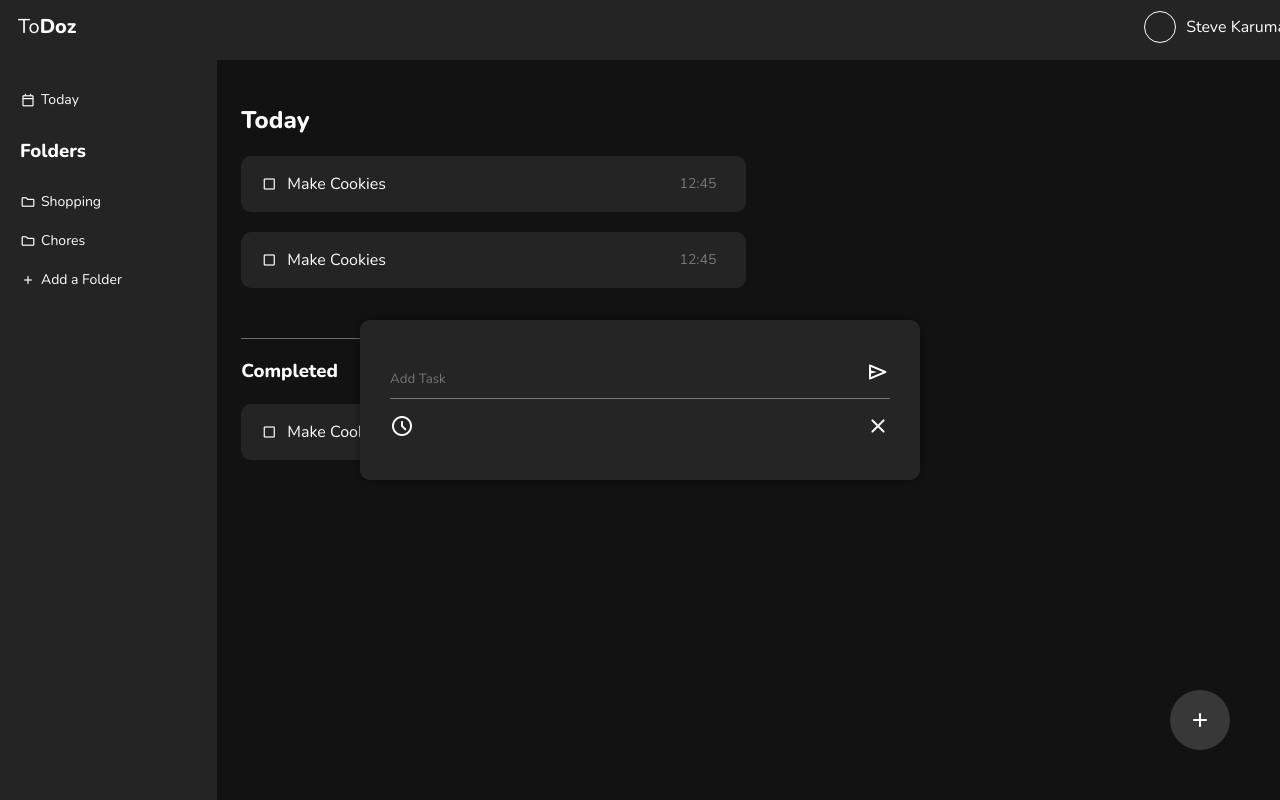
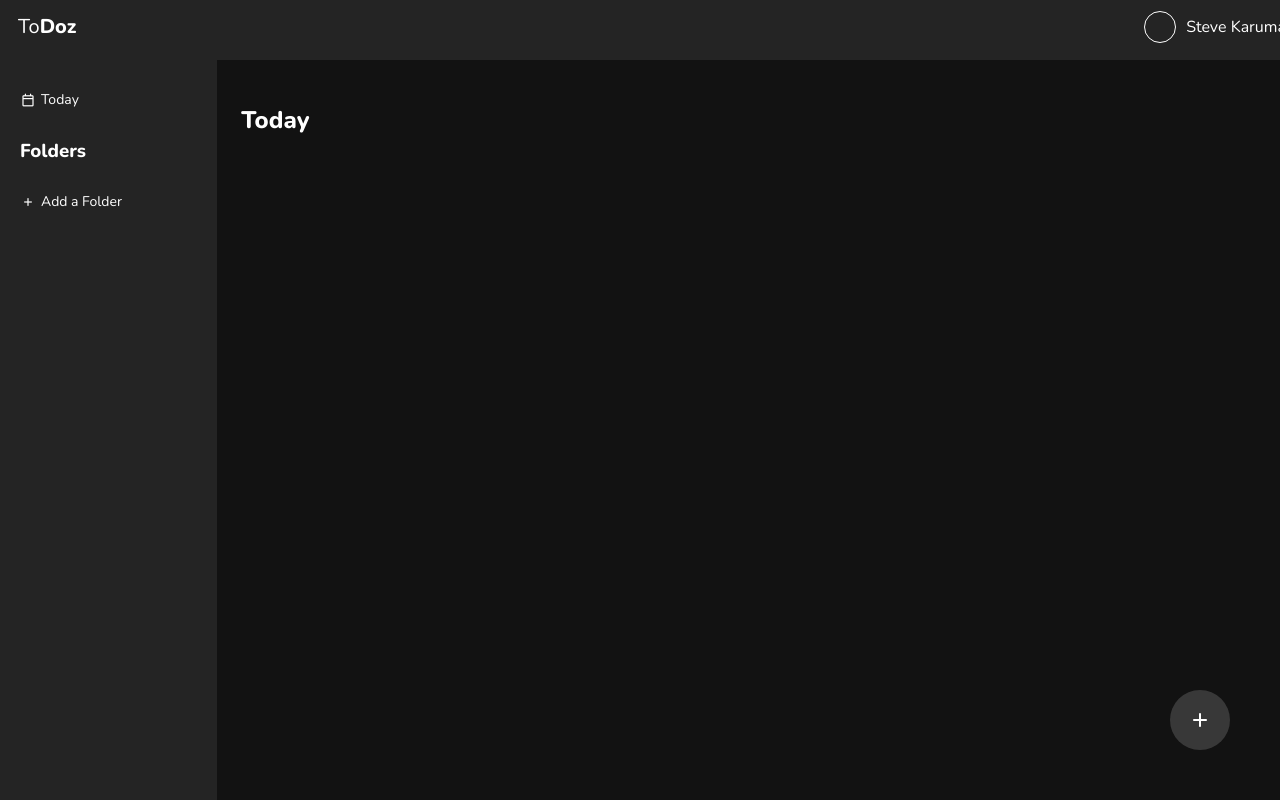
Before and after one commit to Karuma46/todoz, a React (Create React App) app: page / in a window 1280 px wide. Built offline with nearby package versions, Linux system fonts and the light colour scheme.

Commit message:
Added functiionality to create tasks, folders, complete tasks.

```diff
--- a/package.json
+++ b/package.json
@@ -12,6 +12,8 @@
     "react-dom": "^18.2.0",
     "react-router-dom": "^6.3.0",
     "react-scripts": "5.0.1",
+    "underscore": "^1.13.4",
+    "uuid": "^8.3.2",
     "web-vitals": "^2.1.4"
   },
   "scripts": {
--- a/src/App.js
+++ b/src/App.js
@@ -7,7 +7,7 @@ const App = () => {
     <div className="App">
       <Router>
         <Routes>
-          <Route path="/" element={<Home />} />
+          <Route path="*" element={<Home />} />
         </Routes>
       </Router>
     </div>
--- a/src/components/header/index.jsx
+++ b/src/components/header/index.jsx
@@ -1,3 +1,4 @@
+import { Link } from "react-router-dom";
 import "./styles.scss";
 
 const Header = () =>{
@@ -7,7 +8,9 @@ const Header = () =>{
         <div className="col-12 header">
           <div className="d-flex justify-content-between">
             <div className="logo">
-              <h1> <span>To</span>Doz</h1>
+              <Link to="/">
+                <h1> <span>To</span>Doz</h1>
+              </Link>
             </div>
 
             <div className="avatar d-flex">
--- a/src/components/sidebar/index.jsx
+++ b/src/components/sidebar/index.jsx
@@ -1,27 +1,69 @@
+import { useState, useEffect } from "react";
+import { Link, useParams } from "react-router-dom";
 import "./styles.scss";
 
 const Sidebar = () =>{
+  let {folder} = useParams()
+  const [folders, setFolders] = useState([])
+  const [showAddFolderForm, setShowAddFolderForm] = useState(false)
+  const [newFolder, setNewFolder] = useState({
+    name: ''
+  })
+
+  const handleNewFolder = () => {
+    folders.push(newFolder)
+    localStorage.setItem('folders', JSON.stringify(folders))
+    setShowAddFolderForm(false)
+    setNewFolder({
+      name: ''
+    })
+  }
+
+  useEffect(() => {
+    var getFolders = JSON.parse(localStorage.getItem('folders'))
+    if(getFolders){
+      setFolders(getFolders)
+    }
+  },[])
+
+
   return(
     <>
       <div className="sidebar">
+        <Link to="/">
           <div className="sidebarItem">
             <span className="material-symbols-rounded">Calendar_Today</span> Today
           </div>
+        </Link>
         <div className="foldersHeader">
           <h3>Folders</h3>
         </div>
+        {
+          folders.length > 0 && folders.map(f => (
+            <Link to={`/tasks/${f.name}`} key={`${f.name}`}>
+              <div className={`sidebarItem ${folder === f.name && 'active'}`}>
+                <span className="material-symbols-rounded">Folder</span> {f.name}
+              </div>
+            </Link>
+          ))
+        }
 
+        {
+          showAddFolderForm &&
             <div className="sidebarItem">
-          <span className="material-symbols-rounded">Folder</span> Shopping
+              <div className="inputGroup">
+                <input type="text" value={newFolder.name} placeholder="Folder Name" onChange={(e) => setNewFolder({...newFolder, name: e.target.value})}  />
+                <span className="material-symbols-rounded" onClick={handleNewFolder}>Send</span>
               </div>
+            </div>
+        }
 
-        <div className="sidebarItem">
-          <span className="material-symbols-rounded">Folder</span> Chores
-        </div>
-
-        <div className="sidebarItem">
+        {
+          !showAddFolderForm &&
+          <div className="sidebarItem" onClick={() => setShowAddFolderForm(true)}>
             <span className="material-symbols-rounded">add</span> Add a Folder
           </div>
+        }
 
       </div>
     </>
--- /dev/null
+++ b/src/functions/datetime.js
@@ -0,0 +1,16 @@
+var months = ['Jan', 'Feb', 'Mar', 'Apr', 'May', 'Jun', 'Jul', 'Sep', 'Oct', 'Nov', 'Dec']
+
+function FormatTime(str){
+  var d = new Date(str)
+  var now = new Date()
+
+  if(now.getMonth() == d.getMonth() && now.getDate() == d.getDate()){
+    var res = `  ${d.getHours()}:${`${d.getMinutes()}`.padStart(2,0)}`
+  } else {
+    var res = `${months[d.getMonth()]} ${`${d.getDate()}`.padStart(2,0)}`
+  }
+
+  return res
+}
+
+module.exports = {FormatTime}
--- a/src/pages/home.jsx
+++ b/src/pages/home.jsx
@@ -1,6 +1,6 @@
 import Header from "components/header";
 import Sidebar from "components/sidebar";
-import AddTaskForm from "./parts/addTaskForm";
+import { Route, Routes } from "react-router-dom";
 import Tasks from "./tasks";
 
 const Home = () =>{
@@ -18,12 +18,13 @@ const Home = () =>{
             <Sidebar />
           </div>
           <div className="col-10 p-0">
-            <Tasks />
+            <Routes>
+              <Route path="/" element={<Tasks />} />
+              <Route path="/tasks/:folder" element={<Tasks />} />
+            </Routes>
           </div>
         </div>
       </div>
-
-      <AddTaskForm />
     </>
   )
 }
--- a/src/pages/parts/addTaskForm.jsx
+++ b/src/pages/parts/addTaskForm.jsx
@@ -1,16 +1,67 @@
+import { useState, useEffect } from "react"
 import "./styles.scss"
+import { v4 as uuidv4 } from 'uuid';
 
 const AddTaskForm = () => {
+  const [newTask, setNewTask] = useState({
+    name: '',
+    datetime: '',
+    completed: false,
+    folder: '',
+    uuid: uuidv4()
+  });
+  const [folders, setFolders] = useState([])
+
+  const handleSubmit = () => {
+    var tasks = JSON.parse(localStorage.getItem('tasks'))
+    if (tasks){
+      tasks.push(newTask);
+    } else {
+      tasks = []
+      tasks.push(newTask)
+    }
+    localStorage.setItem('tasks', JSON.stringify(tasks))
+    setNewTask({
+      name: '',
+      datetime: '',
+      completed: false,
+      folder: '',
+      uuid: uuidv4()
+    })
+  }
+
+  useEffect(() => {
+    var getFolders = JSON.parse(localStorage.getItem('folders'))
+    if(getFolders){
+      setFolders(getFolders)
+    }
+  },[])
+
   return (
     <>
       <div id="addTaskForm">
         <div className="inputGroup">
-          <input type="text" placeholder="Add Task" />
-          <span className="material-symbols-rounded">Send</span>
+          <input type="text" value={newTask.name} placeholder="Add Task" onChange={(e) => setNewTask({...newTask, name: e.target.value})} />
+          <span className="material-symbols-rounded" onClick={handleSubmit}>Send</span>
         </div>
         <div className="taskOptions">
-          <span className="material-symbols-rounded">schedule</span>
-          <span className="material-symbols-rounded">close</span>
+          <div className="inputGroup">
+            <input type="datetime-local" id="datetime" value={newTask.datetime} onChange={(e) => setNewTask({...newTask, datetime:e.target.value})}  />
+            {/* <label htmlFor="datetime">
+              <span className="material-symbols-rounded">schedule</span>
+            </label> */}
+          </div>
+
+          <div className="inputGroup">
+            <select name="" id="" onChange={(e) => setNewTask({...newTask, folder: e.target.value})}>
+              <option>Pick a folder</option>
+              {
+                folders.length > 0 && folders.map(folder => (
+                  <option value={`${folder.name}`}>{folder.name}</option>
+                ))
+              }
+            </select>
+          </div>
         </div>
       </div>
     </>
--- a/src/pages/styles.scss
+++ b/src/pages/styles.scss
@@ -23,6 +23,12 @@
   cursor: pointer;
 }
 
+.completedTask{
+  p.taskname{
+    text-decoration: line-through;
+  }
+}
+
 .completed_tasks{
   width: 500px;
   margin-top: 50px;
--- a/src/pages/tasks.jsx
+++ b/src/pages/tasks.jsx
@@ -1,38 +1,92 @@
+import { useState, useEffect } from "react"
+import { useParams } from "react-router-dom"
+import AddTaskForm from "./parts/addTaskForm"
+import _ from "underscore"
 import "./styles.scss"
+import { FormatTime } from "functions/datetime"
 
 const Tasks = () =>{
+  let {folder} = useParams()
+  const [reload, setReload] = useState('')
+  const [tasks, setTasks] = useState([])
+  const [completedTasks, setCompletedTasks] = useState([])
+  const [showAddTaskForm, setShowAddTaskForm] = useState(false)
+
+  const handleCompleteTask = (uuid, bool) => {
+    const getTasks = JSON.parse(localStorage.getItem('tasks'))
+    var task = _.find(getTasks, (t) => { return t.uuid === uuid})
+    var newtasks = _.filter(getTasks, (t) => {return t.uuid !== uuid})
+    newtasks.push({...task, completed: bool})
+    localStorage.setItem('tasks', JSON.stringify(newtasks))
+    setReload(Math.random())
+  }
+
+  useEffect(() => {
+    const getTasks = JSON.parse(localStorage.getItem('tasks'))
+    if(getTasks){
+      if(folder){
+        setTasks([..._.where(getTasks, {folder: folder, completed: false})])
+        setCompletedTasks([..._.where(getTasks, {folder: folder, completed: true})])
+      } else {
+        setTasks([..._.where(getTasks, {completed: false})])
+        setCompletedTasks([..._.where(getTasks, {completed: true})])
+      }
+    }
+  },[folder, reload])
+
   return (
     <>
       <div className="tasksContainer p-4">
-        <h2>Today</h2>
+
+        <h2>
+          {folder && folder}
+          {!folder && 'Today'}
+        </h2>
 
         <div className="tasks">
-          <div className="task">
-            <span className="material-symbols-rounded">check_box_outline_blank</span>
-            <p className="taskname">Make Cookies</p>
-            <p className="timestamp">12:45</p>
-          </div>
-
-          <div className="task">
-            <span className="material-symbols-rounded">check_box_outline_blank</span>
-            <p className="taskname">Make Cookies</p>
-            <p className="timestamp">12:45</p>
-          </div>
+          {
+            tasks.length > 0 && tasks.map(task => (
+              <div className="task" key={`${task.uuid}`}>
+                <span className="material-symbols-rounded" onClick={() => {handleCompleteTask(task.uuid, true)}}>
+                  {task.completed && 'check_box'}
+                  {!task.completed && 'check_box_outline_blank'}
+                </span>
+                <p className="taskname">{task.name}</p>
+                <p className="timestamp">{FormatTime(task.datetime)}</p>
+              </div>
+            ))
+          }
         </div>
 
+        {
+          completedTasks.length > 0 &&
         <div className="completed_tasks">
-          <h3>Completed</h3>
-          <div className="task completed">
-            <span className="material-symbols-rounded">check_box_outline_blank</span>
-            <p className="taskname">Make Cookies</p>
-            <p className="timestamp">12:45</p>
+          <h4>Completed</h4>
+            {
+              completedTasks.map(task => (
+              <div className={`task ${task.completed && 'completedTask'}`}>
+                <span className="material-symbols-rounded" onClick={() => {handleCompleteTask(task.uuid, false)}}>
+                  {task.completed && 'check_box'}
+                  {!task.completed && 'check_box_outline_blank'}
+                </span>
+                <p className="taskname">{task.name}</p>
+                <p className="timestamp">{FormatTime(task.datetime)}</p>
+              </div>
+            ))
+          }
           </div>
-        </div>
+          }
       </div>
 
+      {showAddTaskForm && <AddTaskForm /> }
+
       <div className="addTaskBtn">
-        <div className="btn">
-          <span className="material-symbols-rounded">Add</span>
+        <div className="btn" onClick={() => setShowAddTaskForm(() => !showAddTaskForm)}>
+
+          <span className="material-symbols-rounded">
+            {!showAddTaskForm && 'Add'}
+            {showAddTaskForm && 'Close'}
+          </span>
         </div>
       </div>
     </>
--- a/src/theme/_inputs.scss
+++ b/src/theme/_inputs.scss
@@ -2,7 +2,8 @@
   display: flex;
   border-bottom: 1px solid rgba($color: #ffffff, $alpha: 0.38);
   margin: 10px 0px;
-  input{
+  width: 100%;
+  input, select{
     background: none;
     border: none;
     width: 100%;
@@ -15,4 +16,6 @@
     color:rgba($color: #ffffff, $alpha: 0.38);
     cursor: pointer;
   }
+  input#datetime{
+  }
 }
--- a/src/theme/_text.scss
+++ b/src/theme/_text.scss
@@ -6,3 +6,7 @@
 p{
   font-size: 16px;
 }
+
+a{
+  text-decoration: none;
+}
```
Also changed, not shown: 1 other file (tests, documents, lock files or other folders). Lines whose indentation alone changed are shown as unchanged.
